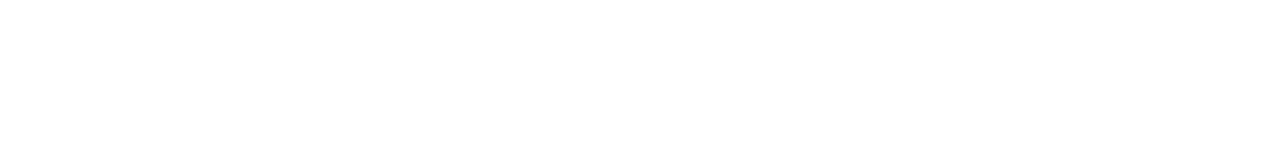
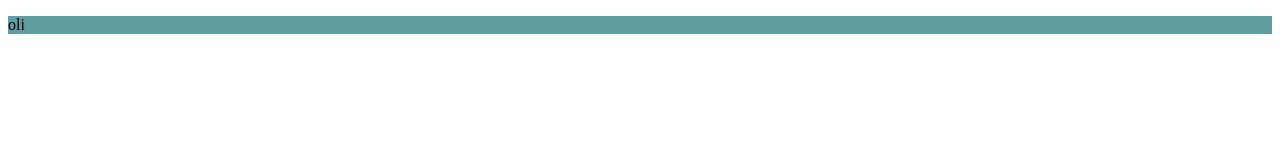
Before and after one commit to oscariogithub/mi_primer_repo, a plain HTML site: page index.html in a window 1280 px wide. Drawn offline with Linux system fonts and the light colour scheme.

Commit message:
barra de navegación

```diff
--- a/index.html
+++ b/index.html
@@ -5,8 +5,11 @@
     <meta name="viewport" content="width=device-width, initial-scale=1.0">
     <meta http-equiv="X-UA-Compatible" content="ie=edge">
     <title>Document</title>
+    <link rel="stylesheet" href="style.css">
 </head>
 <body>
-
+    <div class="navbar">
+    <p>oli</p>
+    </div>
 </body>
 </html>
--- a/style.css
+++ b/style.css
@@ -0,0 +1,4 @@
+.navbar
+{width:"100%";
+height: "70px";
+background-color: cadetblue;}
```
